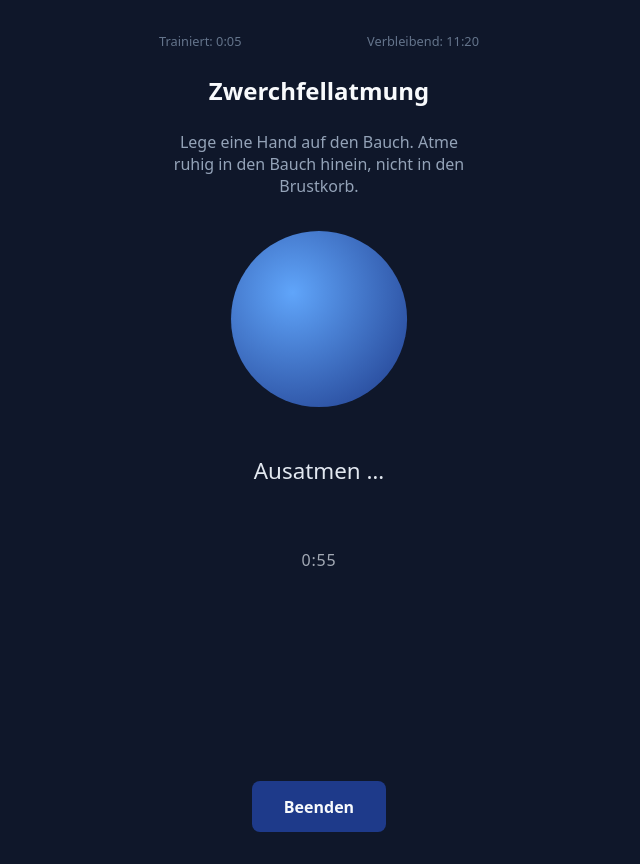
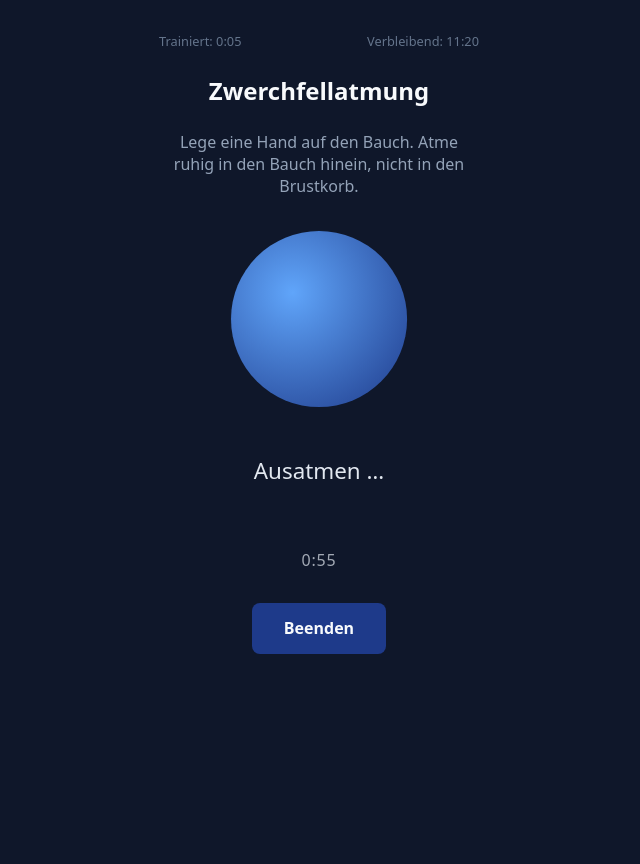
Before and after one commit to Trinsic82/beckenboden-relax, a SvelteKit app: page /uebung-1 in a window 1280 px wide. Shown: the whole page, without its empty margins (321-961 px from the left). Built offline with nearby package versions, Linux system fonts and the light colour scheme.

Commit message:
Raise end button in exercise footer

```diff
--- a/src/routes/uebung-1/+page.svelte
+++ b/src/routes/uebung-1/+page.svelte
@@ -34,5 +34,5 @@
   .page { min-height: 100vh; background: #0f172a; display: flex; flex-direction: column; align-items: center; padding: 2rem 1rem; font-family: system-ui, sans-serif; }
   h1 { color: #f8fafc; font-size: 1.5rem; margin-bottom: 0.5rem; text-align: center; }
   .desc { color: #94a3b8; max-width: 320px; text-align: center; margin-bottom: 2rem; }
-  .end-button { margin-top: auto; border: 0; background: #1e3a8a; color: #f8fafc; padding: 0.9rem 2rem; border-radius: 8px; font: inherit; font-weight: 600; cursor: pointer; }
+  .end-button { margin-top: 1rem; border: 0; background: #1e3a8a; color: #f8fafc; padding: 0.9rem 2rem; border-radius: 8px; font: inherit; font-weight: 600; cursor: pointer; }
 </style>
--- a/src/routes/uebung-2/+page.svelte
+++ b/src/routes/uebung-2/+page.svelte
@@ -34,5 +34,5 @@
   .page { min-height: 100vh; background: #0f172a; display: flex; flex-direction: column; align-items: center; padding: 2rem 1rem; font-family: system-ui, sans-serif; }
   h1 { color: #f8fafc; font-size: 1.5rem; margin-bottom: 0.5rem; text-align: center; }
   .desc { color: #94a3b8; max-width: 320px; text-align: center; margin-bottom: 2rem; }
-  .end-button { margin-top: auto; border: 0; background: #1e3a8a; color: #f8fafc; padding: 0.9rem 2rem; border-radius: 8px; font: inherit; font-weight: 600; cursor: pointer; }
+  .end-button { margin-top: 1rem; border: 0; background: #1e3a8a; color: #f8fafc; padding: 0.9rem 2rem; border-radius: 8px; font: inherit; font-weight: 600; cursor: pointer; }
 </style>
--- a/src/routes/uebung-3/+page.svelte
+++ b/src/routes/uebung-3/+page.svelte
@@ -34,5 +34,5 @@
   .page { min-height: 100vh; background: #0f172a; display: flex; flex-direction: column; align-items: center; padding: 2rem 1rem; font-family: system-ui, sans-serif; }
   h1 { color: #f8fafc; font-size: 1.5rem; margin-bottom: 0.5rem; text-align: center; }
   .desc { color: #94a3b8; max-width: 320px; text-align: center; margin-bottom: 2rem; }
-  .end-button { margin-top: auto; border: 0; background: #1e3a8a; color: #f8fafc; padding: 0.9rem 2rem; border-radius: 8px; font: inherit; font-weight: 600; cursor: pointer; }
+  .end-button { margin-top: 1rem; border: 0; background: #1e3a8a; color: #f8fafc; padding: 0.9rem 2rem; border-radius: 8px; font: inherit; font-weight: 600; cursor: pointer; }
 </style>
--- a/src/routes/uebung-4/+page.svelte
+++ b/src/routes/uebung-4/+page.svelte
@@ -34,5 +34,5 @@
   .page { min-height: 100vh; background: #0f172a; display: flex; flex-direction: column; align-items: center; padding: 2rem 1rem; font-family: system-ui, sans-serif; }
   h1 { color: #f8fafc; font-size: 1.5rem; margin-bottom: 0.5rem; text-align: center; }
   .desc { color: #94a3b8; max-width: 320px; text-align: center; margin-bottom: 2rem; }
-  .end-button { margin-top: auto; border: 0; background: #1e3a8a; color: #f8fafc; padding: 0.9rem 2rem; border-radius: 8px; font: inherit; font-weight: 600; cursor: pointer; }
+  .end-button { margin-top: 1rem; border: 0; background: #1e3a8a; color: #f8fafc; padding: 0.9rem 2rem; border-radius: 8px; font: inherit; font-weight: 600; cursor: pointer; }
 </style>
--- a/src/routes/uebung-5/+page.svelte
+++ b/src/routes/uebung-5/+page.svelte
@@ -34,5 +34,5 @@
   .page { min-height: 100vh; background: #0f172a; display: flex; flex-direction: column; align-items: center; padding: 2rem 1rem; font-family: system-ui, sans-serif; }
   h1 { color: #f8fafc; font-size: 1.5rem; margin-bottom: 0.5rem; text-align: center; }
   .desc { color: #94a3b8; max-width: 320px; text-align: center; margin-bottom: 2rem; }
-  .end-button { margin-top: auto; border: 0; background: #1e3a8a; color: #f8fafc; padding: 0.9rem 2rem; border-radius: 8px; font: inherit; font-weight: 600; cursor: pointer; }
+  .end-button { margin-top: 1rem; border: 0; background: #1e3a8a; color: #f8fafc; padding: 0.9rem 2rem; border-radius: 8px; font: inherit; font-weight: 600; cursor: pointer; }
 </style>
--- a/src/routes/uebung-6/+page.svelte
+++ b/src/routes/uebung-6/+page.svelte
@@ -23,5 +23,5 @@
   .page { min-height:100vh; background:#0f172a; display:flex; flex-direction:column; align-items:center; padding:2rem 1rem; font-family:system-ui,sans-serif; }
   h1 { color:#f8fafc; font-size:1.5rem; margin-bottom:.5rem; text-align:center; }
   .desc { color:#94a3b8; max-width:320px; text-align:center; margin-bottom:2rem; }
-  .end-button { margin-top:auto; border:0; background:#1e3a8a; color:#f8fafc; padding:0.9rem 2rem; border-radius:8px; font:inherit; font-weight:600; cursor:pointer; }
+  .end-button { margin-top:1rem; border:0; background:#1e3a8a; color:#f8fafc; padding:0.9rem 2rem; border-radius:8px; font:inherit; font-weight:600; cursor:pointer; }
 </style>
--- a/src/routes/uebung-7/+page.svelte
+++ b/src/routes/uebung-7/+page.svelte
@@ -23,5 +23,5 @@
   .page { min-height:100vh; background:#0f172a; display:flex; flex-direction:column; align-items:center; padding:2rem 1rem; font-family:system-ui,sans-serif; }
   h1 { color:#f8fafc; font-size:1.5rem; margin-bottom:.5rem; text-align:center; }
   .desc { color:#94a3b8; max-width:320px; text-align:center; margin-bottom:2rem; }
-  .end-button { margin-top:auto; border:0; background:#1e3a8a; color:#f8fafc; padding:0.9rem 2rem; border-radius:8px; font:inherit; font-weight:600; cursor:pointer; }
+  .end-button { margin-top:1rem; border:0; background:#1e3a8a; color:#f8fafc; padding:0.9rem 2rem; border-radius:8px; font:inherit; font-weight:600; cursor:pointer; }
 </style>
--- a/src/routes/uebung-8/+page.svelte
+++ b/src/routes/uebung-8/+page.svelte
@@ -23,5 +23,5 @@
   .page { min-height:100vh; background:#0f172a; display:flex; flex-direction:column; align-items:center; padding:2rem 1rem; font-family:system-ui,sans-serif; }
   h1 { color:#f8fafc; font-size:1.5rem; margin-bottom:.5rem; text-align:center; }
   .desc { color:#94a3b8; max-width:320px; text-align:center; margin-bottom:2rem; }
-  .end-button { margin-top:auto; border:0; background:#1e3a8a; color:#f8fafc; padding:0.9rem 2rem; border-radius:8px; font:inherit; font-weight:600; cursor:pointer; }
+  .end-button { margin-top:1rem; border:0; background:#1e3a8a; color:#f8fafc; padding:0.9rem 2rem; border-radius:8px; font:inherit; font-weight:600; cursor:pointer; }
 </style>
```
